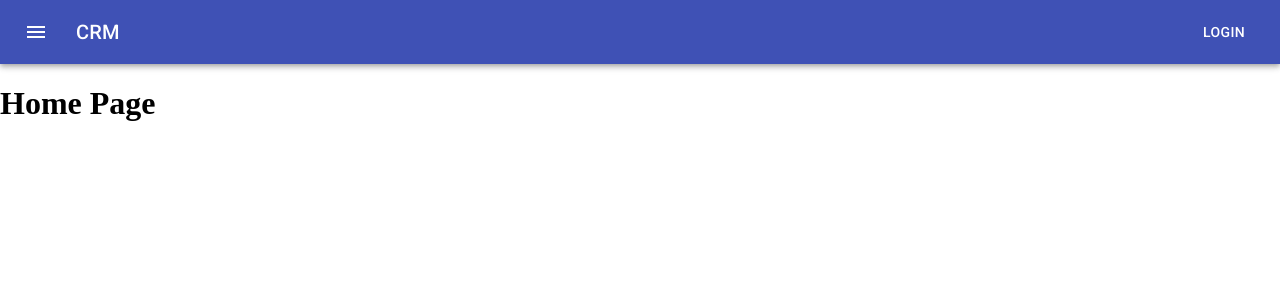
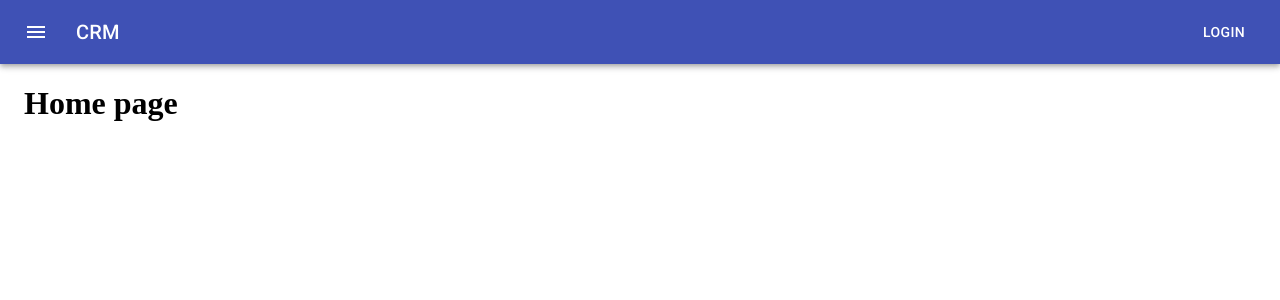
Before and after one commit to aymankharouf/crm, a React (Create React App) app: page / in a window 1280 px wide. Shown: the top 300 px of the page. Built offline with nearby package versions, Linux system fonts and the light colour scheme.

Commit message:
modify home page

```diff
--- a/src/pages/home.tsx
+++ b/src/pages/home.tsx
@@ -1,5 +1,9 @@
+import Container from '@material-ui/core/Container';
+
 export default function Home () {
   return (
-    <h1>Home Page</h1>
+    <Container maxWidth="lg">
+      <h1>Home page</h1>
+    </Container>
   )
 }
--- a/src/pages/not-found.tsx
+++ b/src/pages/not-found.tsx
@@ -1,10 +1,9 @@
 import Container from '@material-ui/core/Container';
 
-const NotFound = () => (
-  <Container maxWidth="lg">
-    <h1>Not Found page</h1>
-  </Container>
-)
-
-
-export default NotFound
+export default function NotFound() {
+  return (
+    <Container maxWidth="lg">
+      <h1>Not Found page</h1>
+    </Container>
+  )
+}
```
